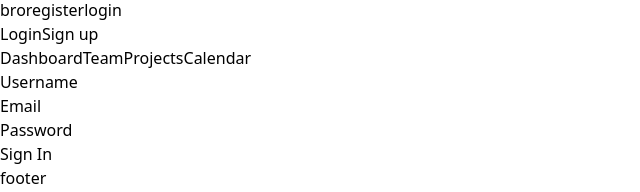
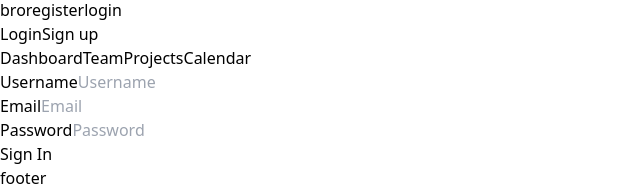
Before and after one commit to AyoubChaiba/SocialMediaMERN, a React (Vite) app in the folder frontend/: page /register in a window 1280 px wide. Shown: the part 326-518 px from the top of the page, without its empty margins (0-640 px from the left). Built offline with nearby package versions, Linux system fonts and the light colour scheme.

Commit message:
add folder lib validation login and register

```diff
--- /dev/null
+++ b/frontend/src/lib/validation/index.jsx
@@ -0,0 +1,22 @@
+import * as yup from 'yup';
+
+
+export const LoginSchema = yup.object().shape({
+    username: yup.string().required('Username is required').min(4).max(20),
+    password: yup.string().required('Password is required')
+        .min(5, 'Password must be at least 8 characters')
+        .max(20, 'Password must not exceed 20 characters')
+        .matches(
+            /^(?=.*[a-zA-Z])(?=.*\d)(?=.*[@$!%*?&])[A-Za-z\d@$!%*?&]/,
+            'Password must contain at least one letter, one number, and one special character'
+        ),
+    })
+
+export const RegisterSchema = yup.object().shape({
+    username: yup.string().min(3).max(15).required('username is required'),
+    email: yup.string().email('There are errors in writing an email').required('Email is required'),
+    password: yup.string().min(8).max(20).required('password is required').matches(
+        /^(?=.*[a-zA-Z])(?=.*\d)(?=.*[@$!%*?&])[A-Za-z\d@$!%*?&]/,
+        'Password must contain at least one letter, one number, and one special character'
+    ),
+})
--- a/frontend/src/pages/login/login.jsx
+++ b/frontend/src/pages/login/login.jsx
@@ -1,4 +1,4 @@
-import  { useEffect , useState } from 'react';
+import  { useEffect  } from 'react';
 import axios from 'axios';
 import { useNavigate } from 'react-router-dom';
 import { FaSpinner } from "react-icons/fa6";
@@ -6,8 +6,8 @@ import { toast } from 'react-toastify';
 import {useSelector, useDispatch} from 'react-redux';
 import { setLoginOut , setCurrentProfile , setToken } from '../../toolkit/profile';
 import { useForm } from 'react-hook-form';
-import * as yup from 'yup';
 import { yupResolver } from '@hookform/resolvers/yup';
+import { LoginSchema } from '../../lib/validation';
 
 const Login = () => {
     const dispatch = useDispatch()
@@ -21,20 +21,11 @@ const Login = () => {
         isLogin && navigate('/')
     },[isLogin])
 
-    const schema = yup.object().shape({
-        username: yup.string().required('Username is required').min(4).max(20),
-        password: yup.string().required('Password is required')
-            .min(5, 'Password must be at least 8 characters')
-            .max(20, 'Password must not exceed 20 characters')
-            .matches(
-                /^(?=.*[a-zA-Z])(?=.*\d)(?=.*[@$!%*?&])[A-Za-z\d@$!%*?&]/,
-                'Password must contain at least one letter, one number, and one special character'
-            ),
-        })
+
 
     const { register , handleSubmit , formState : { errors , isValid , isSubmitting , submitCount  } } = useForm({
         mode : 'onBlur' ,
-        resolver : yupResolver(schema) ,
+        resolver : yupResolver(LoginSchema) ,
         defaultValues : {
             username : "" ,
             password : "" ,
--- a/frontend/src/pages/register/register.jsx
+++ b/frontend/src/pages/register/register.jsx
@@ -1,27 +1,18 @@
 import axios from 'axios';
-import {  useEffect, useState } from 'react';
+import {  useEffect } from 'react';
 import { useNavigate } from 'react-router-dom';
 import { toast } from 'react-toastify';
 import { FaSpinner } from "react-icons/fa6";
 import { useSelector } from 'react-redux';
 import { useForm } from 'react-hook-form';
 import { yupResolver } from '@hookform/resolvers/yup';
-import * as yup from 'yup';
+import { RegisterSchema } from '../../lib/validation/'
 
 
-const schema = yup.object().shape({
-    username: yup.string().min(3).max(15).required('username is required'),
-    email: yup.string().email('There are errors in writing an email').required('Email is required'),
-    password: yup.string().min(8).max(20).required('password is required').matches(
-        /^(?=.*[a-zA-Z])(?=.*\d)(?=.*[@$!%*?&])[A-Za-z\d@$!%*?&]/,
-        'Password must contain at least one letter, one number, and one special character'
-    ),
-})
 
 const Register = () => {
     let navigate = useNavigate()
-    const {isLogin } = useSelector(state => state.profile)
-    const [Loading , setLoading] = useState(false);
+    const { isLogin } = useSelector(state => state.profile)
     const apiURL = import.meta.env.VITE_APP_URL_API ;
 
     useEffect(()=> {
@@ -29,9 +20,9 @@ const Register = () => {
     },[isLogin])
 
 
-    const { register , handleSubmit , formState: { errors , isValid } } = useForm({
+    const { register , handleSubmit , formState: { errors , isValid , isSubmitting } } = useForm({
         mode : 'onBlur' ,
-        resolver: yupResolver(schema) ,
+        resolver: yupResolver(RegisterSchema) ,
         defaultValues : {
             username : '',
             email : '',
@@ -41,7 +32,6 @@ const Register = () => {
 
 
     let submitForm = async (values) => {
-        setLoading(true);
         try {
             let response = await axios.post(`${apiURL}/profile/register`, values);
             let user = response.data;
@@ -64,8 +54,6 @@ const Register = () => {
             position: toast.POSITION.BOTTOM_RIGHT,
             });
         }
-        } finally {
-        setLoading(false);
         }
     };
 
@@ -77,7 +65,9 @@ return (
                 <input
                     type="text"
                     {...register("username")}
-                    className="shadow appearance-none border rounded w-full py-2 px-3 text-gray-700 leading-tight focus:outline-none focus:shadow-outline"
+                    placeholder='Username'
+                    className={`shadow appearance-none border rounded w-full py-2 px-3 text-gray-700 leading-tight focus:outline-none focus:shadow-outline
+                        ${errors.username ? ' border-red-500' : ''}`}
                 />
                 <p className='text-red-500'>{errors.username?.message}</p>
                 </div>
@@ -87,7 +77,9 @@ return (
                 <input
                     type="email"
                     {...register("email")}
-                    className="shadow appearance-none border rounded w-full py-2 px-3 text-gray-700 leading-tight focus:outline-none focus:shadow-outline"
+                    placeholder='Email'
+                    className={`shadow appearance-none border rounded w-full py-2 px-3 text-gray-700 leading-tight focus:outline-none focus:shadow-outline
+                        ${errors.email ? ' border-red-500' : ''}`}
                 />
                 <p className='text-red-500'>{errors.email?.message}</p>
                 </div>
@@ -96,17 +88,19 @@ return (
                 <label name="password" className="block text-gray-700 text-sm font-bold mb-2">Password</label>
                 <input
                     type="password"
+                    placeholder='Password'
                     {...register("password")}
-                    className="shadow appearance-none border rounded w-full py-2 px-3 text-gray-700 leading-tight focus:outline-none focus:shadow-outline"
+                    className={`shadow appearance-none border rounded w-full py-2 px-3 text-gray-700 leading-tight focus:outline-none focus:shadow-outline
+                        ${errors.password ? ' border-red-500' : ''}`}
                 />
                 <p className='text-red-500'>{errors.password?.message}</p>
                 </div>
                 <button className="flex bg-blue-500 hover:bg-blue-700 text-white font-bold py-2 px-4 rounded focus:outline-none focus:shadow-outline"
                     type="submit"
-                    disabled={ Loading || !isValid }
+                    disabled={ isSubmitting || !isValid }
                 >
-                    {Loading && <FaSpinner className='animate-spin h-5 w-5 mr-3'/>}
-                    {Loading ? 'Loding...' : 'Sign In' }
+                    {isSubmitting && <FaSpinner className='animate-spin h-5 w-5 mr-3'/>}
+                    {isSubmitting ? 'Loding...' : 'Sign In' }
                 </button>
             </form>
         </div>
```
Also changed, not shown: frontend/src/api/axios.jsx (added).
